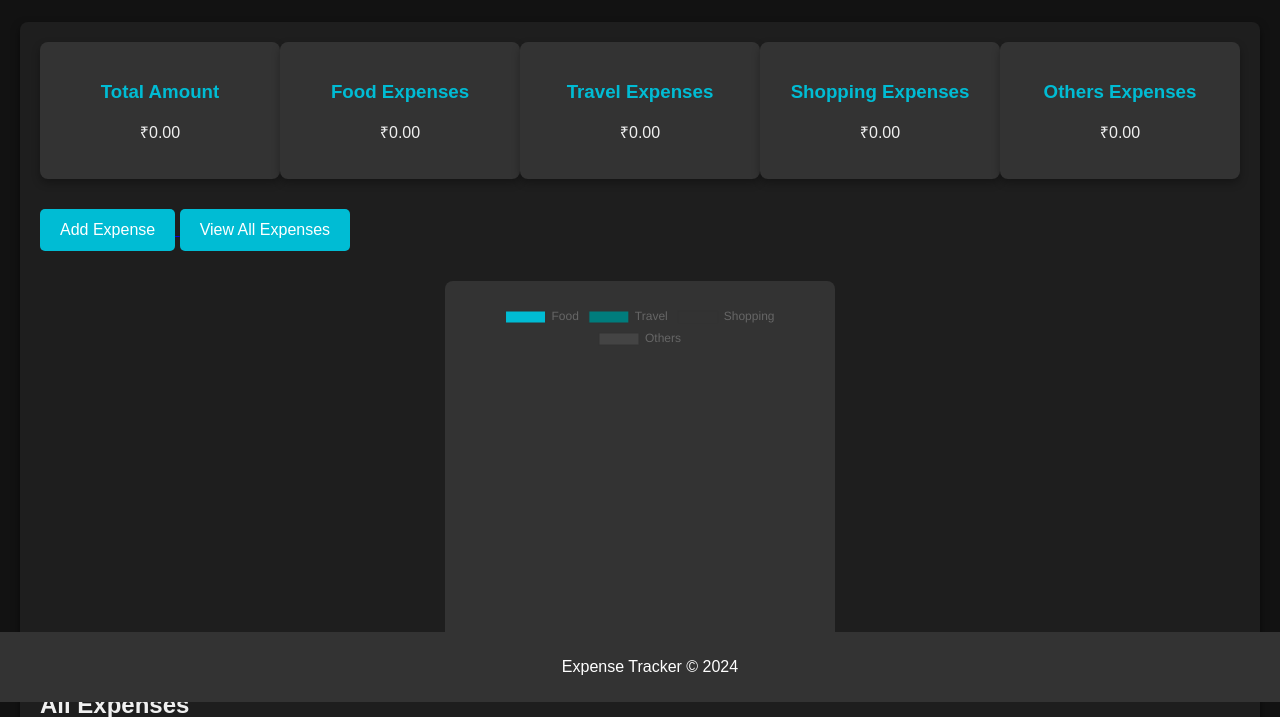
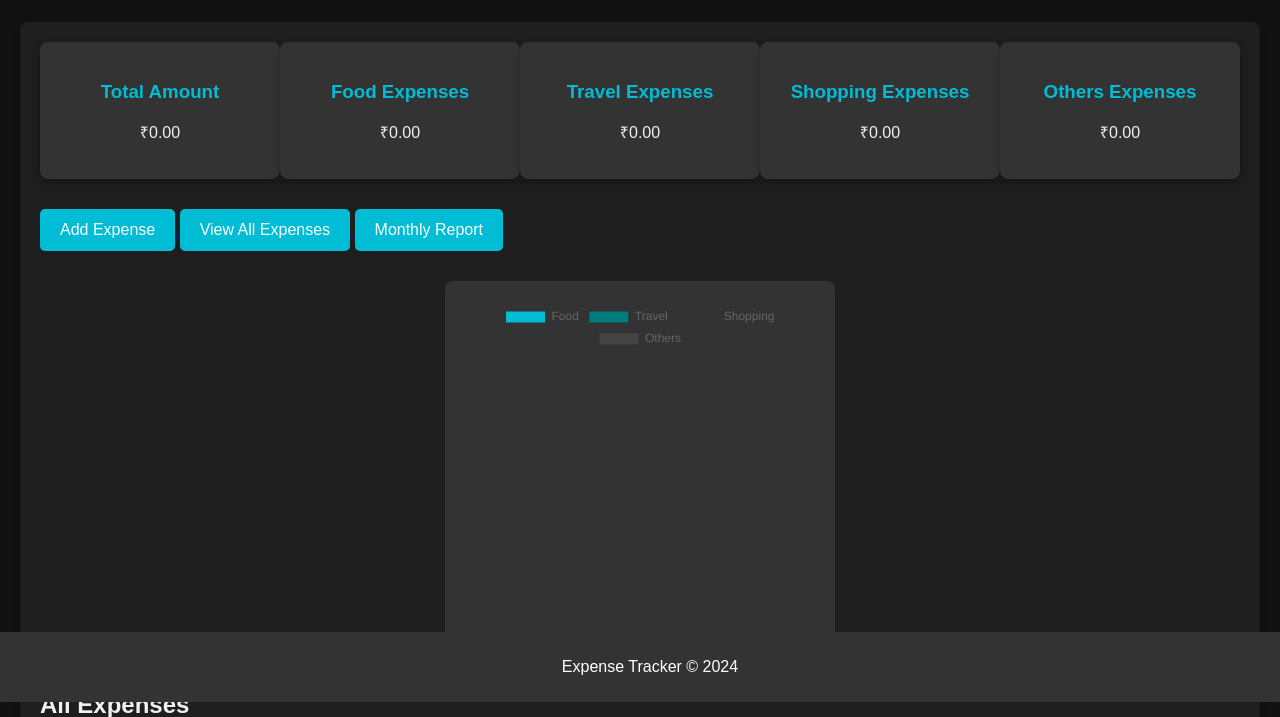
Before and after one commit to anukomire/Expense-Tracker, a PHP site: page /dashboard.php in a window 1280 px wide. Shown: the part 98-815 px from the top of the page. Run offline with PHP 8.4, Linux system fonts and the light colour scheme; data that the repository does not hold is empty.

Commit message:
Update dashboard.php

```diff
--- a/dashboard.php
+++ b/dashboard.php
@@ -167,6 +167,9 @@ foreach ($expenses as $expense) {
         <a href="index.php">
             <button>View All Expenses</button>
         </a>
+        <a href="report_form.php">
+            <button>Monthly Report</button>
+        </a>
 
         <div class="chart-container">
             <!-- Chart for Expenses by Category (using Chart.js) -->
```
